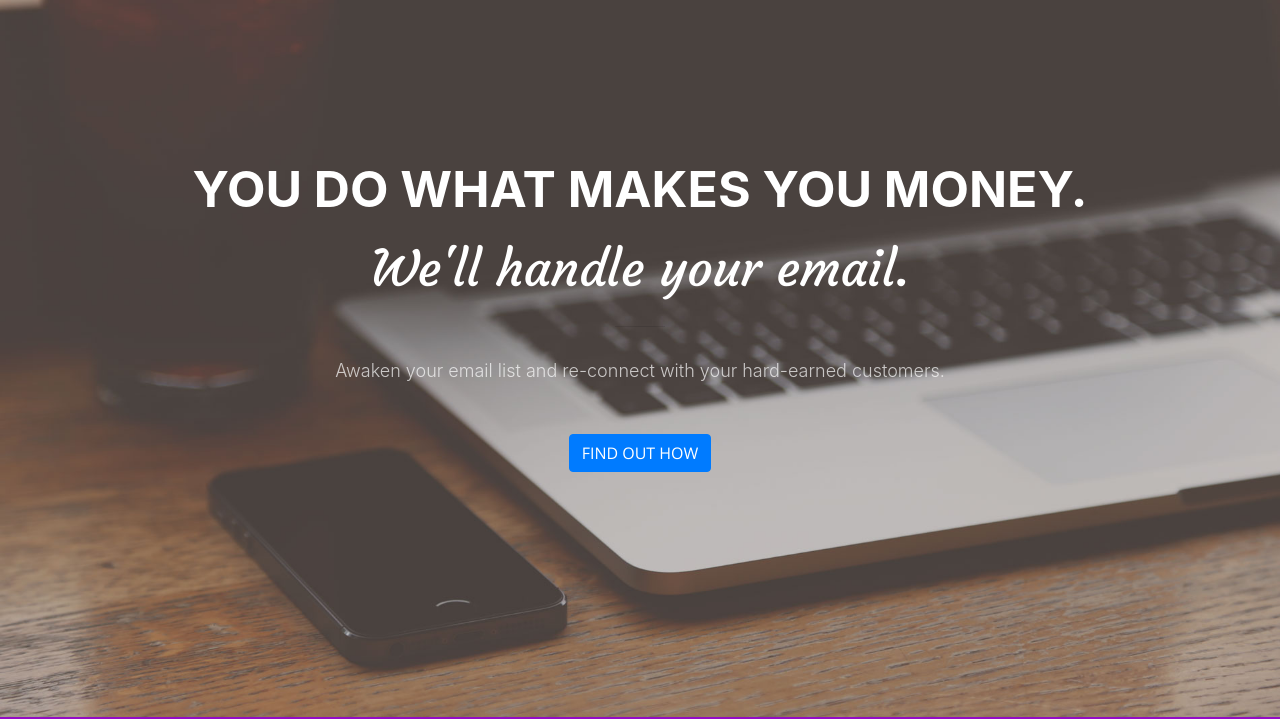
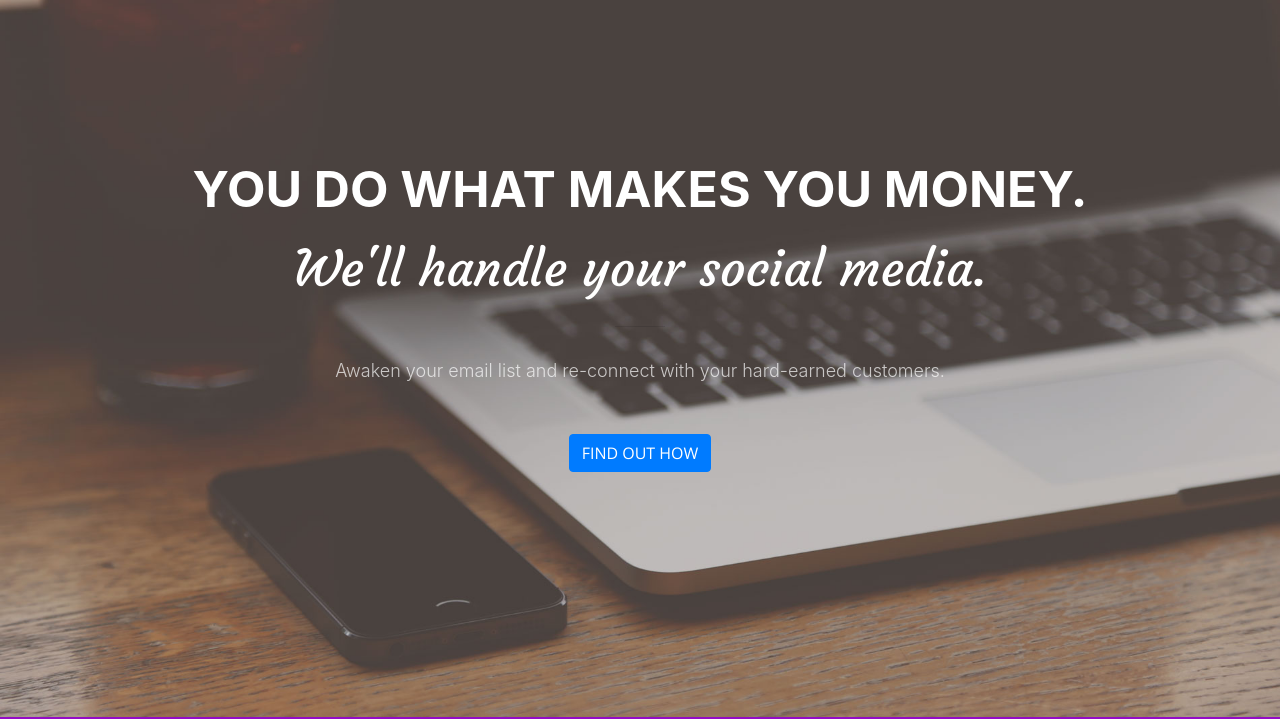
Before and after one commit to wokeconsulting/site, a website with bundled scripts: page index.html in a window 1280 px wide. Shown: the part 83-802 px from the top of the page. Built offline with nearby package versions, Linux system fonts and the light colour scheme.

Commit message:
Update index.html

```diff
--- a/index.html
+++ b/index.html
@@ -57,7 +57,7 @@
         <div class="header-content-inner">
           <h1 id="homeHeading">You do what makes you money.</h1>
           <br>
-          <h2 class="homeHeading"> We'll handle your email.</h2>
+          <h2 class="homeHeading"> We'll handle your social media.</h2>
           <hr>
           <p>Awaken your email list and re-connect with your hard-earned customers.</p>
           <a class="btn btn-primary btn-xl js-scroll-trigger" href="#about">Find Out How</a>
```
